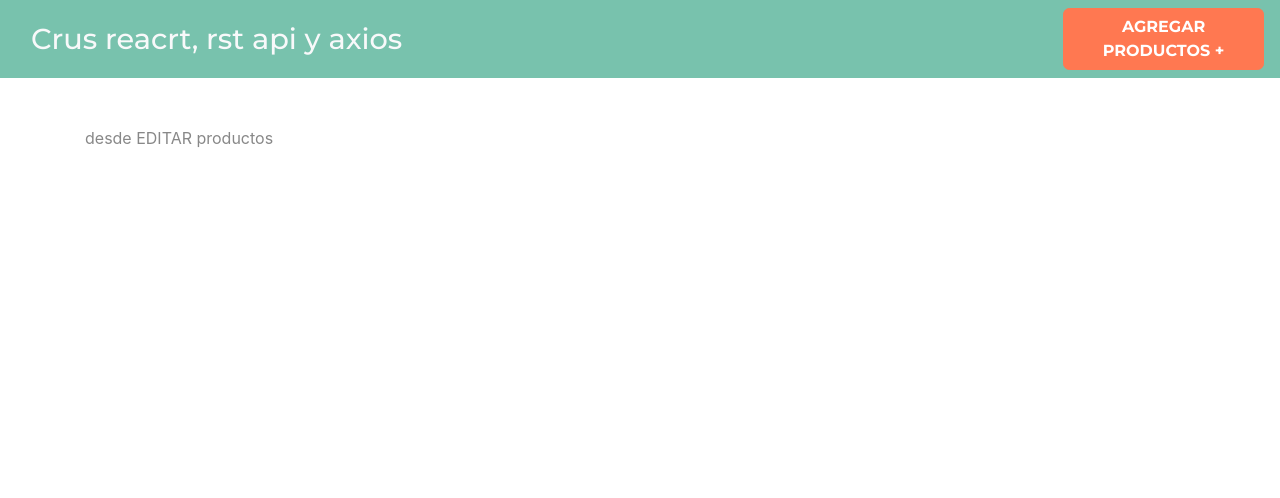
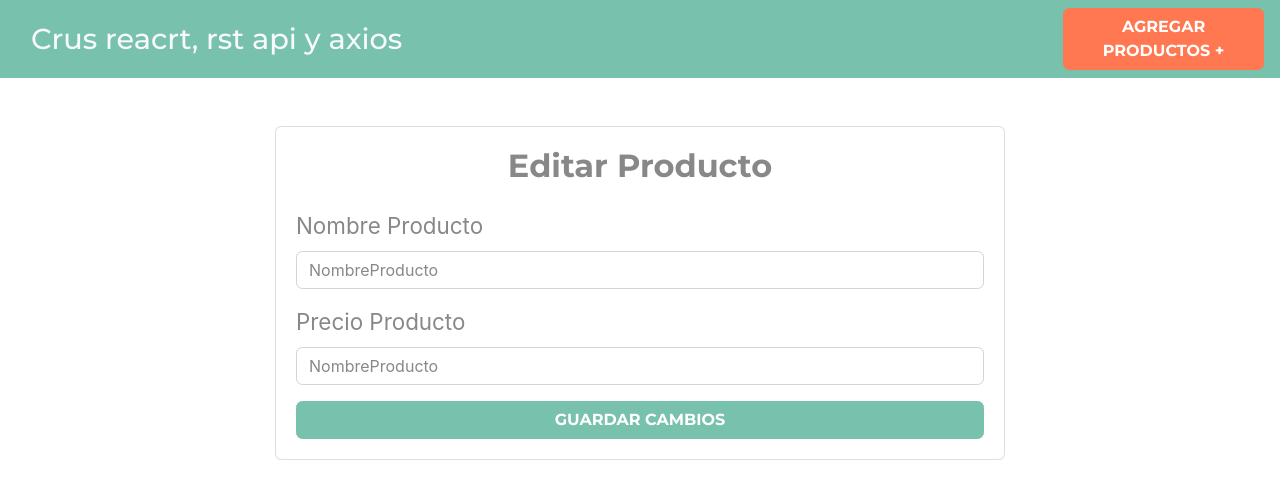
Before and after one commit to cristianaparra/crudRedux, a React (Create React App) app: page /productos/editar/1 in a window 1280 px wide. Shown: the top 498 px of the page. Built offline with nearby package versions, Linux system fonts and the light colour scheme.

Commit message:
creando lista edicion de productos y listado

```diff
--- a/src/component/EditarProducto.js
+++ b/src/component/EditarProducto.js
@@ -2,7 +2,42 @@
 
 const EditarProducto = () => {
     return (
-        <div> desde EDITAR productos</div>
+        <div className='row justify-content-center'>
+            <div className='col-md-8'>
+                <div className='card'>
+                    <div className='card-body'>
+                        <h2 className='text-center mb-4 font-weight-bold'>
+                            Editar Producto
+                        </h2>
+                        <form>
+                            <div className='form-group'>
+                                <label>Nombre Producto</label>
+                                <input
+                                    type='text'
+                                    className='form-control'
+                                    placeholder='NombreProducto'
+                                    name='nombre'
+                                />
+                            </div>
+
+                            <div className='form-group'>
+                                <label>Precio Producto</label>
+                                <input
+                                    type='number'
+                                    className='form-control'
+                                    placeholder='NombreProducto'
+                                    name='precio'
+                                />
+                            </div>
+                            <button
+                                type='submit'
+                                className='btn btn-primary font-weight-bold text-uppercase d-block w-100'
+                            >Guardar Cambios</button>
+                        </form>
+                    </div>
+                </div>
+            </div>
+        </div>
     );
 }
 
--- a/src/component/Productos.js
+++ b/src/component/Productos.js
@@ -1,8 +1,24 @@
-import React from 'react';
+import React, { Fragment } from 'react';
 
 const Productos = () => {
     return (
-        <div> desde productos</div>
+        <Fragment>
+            <h2 className='text-center my-5'>Listado de Productos</h2>
+
+            <table className='table table-striped'>
+                <thead className='bg-primary table-dark'>
+                    <tr>
+                        <th scope='col'>Nombre</th>
+                        <th scope='col'>Precio</th>
+                        <th scope='col'>Acciones</th>
+                    </tr>
+                </thead>
+                <tbody>
+
+                </tbody>
+            </table>
+        </Fragment>
+
     );
 }
 
```
